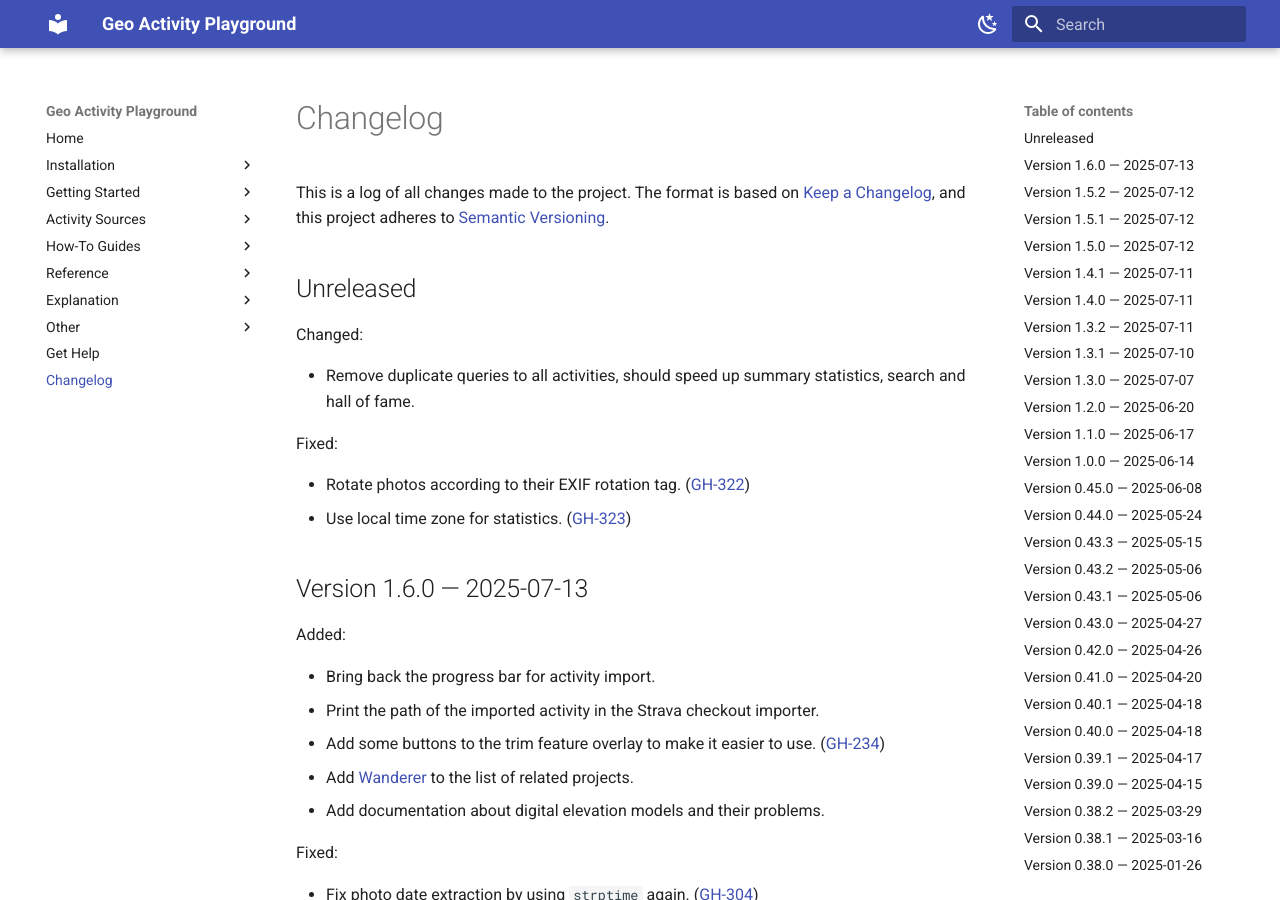
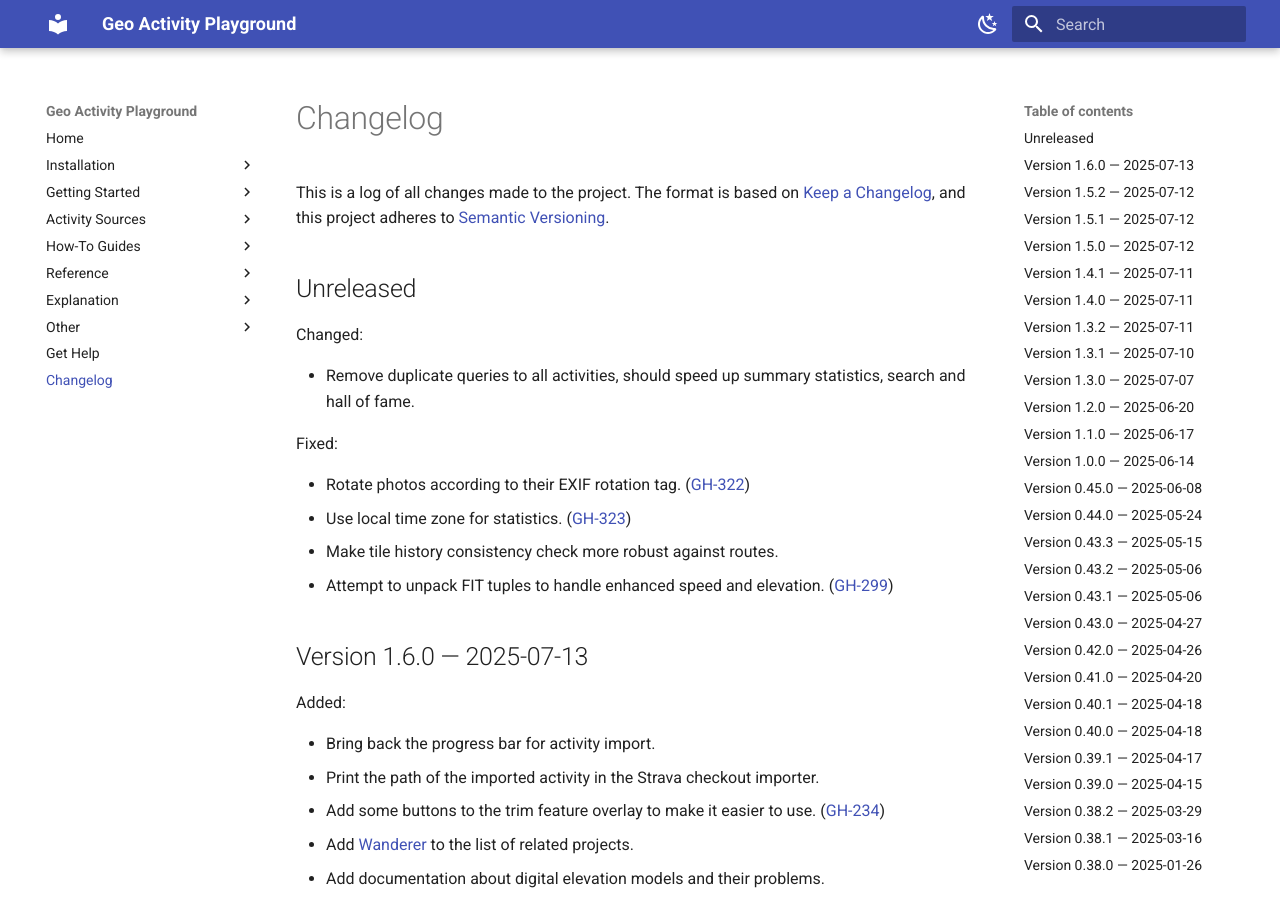
Before and after one commit to martin-ueding/geo-activity-playground, an MkDocs documentation site: the page built from docs/changelog.md, in a window 1280 px wide and 900 px high. Built offline with MkDocs 1.6.1 and Material for MkDocs 9.7.7, drawn with Linux system fonts in a browser that asks for light colours.

Commit message:
Changelog entry

```diff
--- a/docs/changelog.md
+++ b/docs/changelog.md
@@ -25,6 +25,8 @@ Fixed:
 
 - Rotate photos according to their EXIF rotation tag. ([GH-322](https://github.com/martin-ueding/geo-activity-playground/issues/322))
 - Use local time zone for statistics. ([GH-323](https://github.com/martin-ueding/geo-activity-playground/issues/323))
+- Make tile history consistency check more robust against routes.
+- Attempt to unpack FIT tuples to handle enhanced speed and elevation. ([GH-299](https://github.com/martin-ueding/geo-activity-playground/issues/299))
 
 ## Version 1.6.0 — 2025-07-13
 
```
